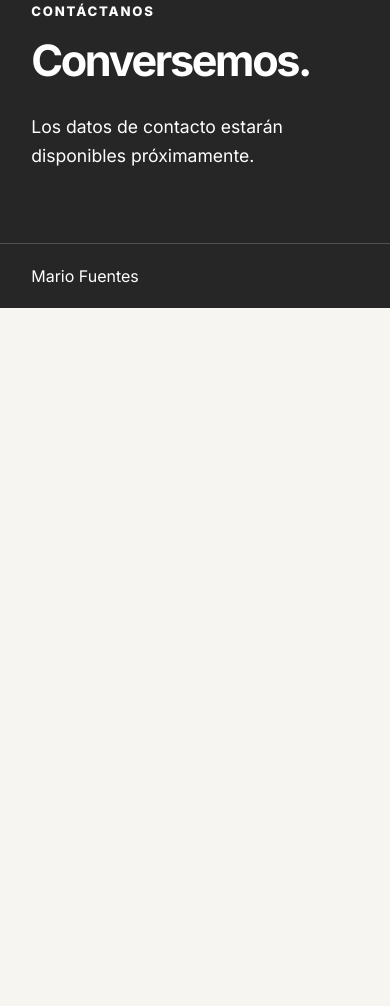
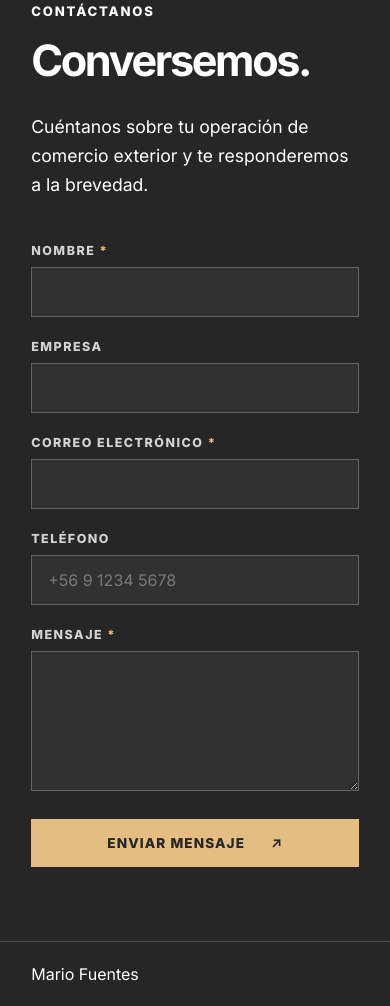
Before and after one commit to josemedina1/MarioFuentes, a React app: page / in a window 390 px wide. Shown: the part 2576-3582 px from the top of the page. Before the commit the page ends 2884 px from the top, so only its background shows below. Built offline with nearby package versions, Linux system fonts and the light colour scheme.

Commit message:
formulario contacto y menu

```diff
--- a/site.jsx
+++ b/site.jsx
@@ -4,6 +4,11 @@ import customs from './assets/aduanas.jpg';
 import exportsImage from './assets/exportacion.jpg';
 import importsImage from './assets/importacion.jpg';
 import './styles.css';
+
+// Correo que recibe los mensajes del formulario "Contáctanos".
+// Para cambiar el destino basta con modificar esta constante.
+const CONTACT_EMAIL = 'jmedina@tsgenviro.com';
+const CONTACT_ENDPOINT = `https://formsubmit.co/ajax/${CONTACT_EMAIL}`;
 
 const navigation = [
   ['#sobre-nosotros', 'Sobre nosotros'],
@@ -34,6 +39,87 @@ const slides = [
     description: 'Revisión documental y seguimiento de las operaciones de ingreso de mercancías, desde su llegada hasta su entrega.',
   },
 ];
+
+function ContactForm() {
+  const [status, setStatus] = useState('idle');
+  const [feedback, setFeedback] = useState('');
+
+  async function handleSubmit(event) {
+    event.preventDefault();
+    const form = event.currentTarget;
+    const data = Object.fromEntries(new FormData(form));
+
+    // Campo trampa para bots: si viene con contenido, se ignora el envío.
+    if (data._honey) return;
+
+    setStatus('sending');
+    setFeedback('');
+
+    try {
+      const response = await fetch(CONTACT_ENDPOINT, {
+        method: 'POST',
+        headers: { 'Content-Type': 'application/json', Accept: 'application/json' },
+        body: JSON.stringify({
+          Nombre: data.nombre,
+          Empresa: data.empresa || '—',
+          Correo: data.correo,
+          Teléfono: data.telefono || '—',
+          Mensaje: data.mensaje,
+          _replyto: data.correo,
+          _subject: `Nuevo contacto desde el sitio web: ${data.nombre}`,
+          _template: 'table',
+        }),
+      });
+      const result = await response.json().catch(() => ({}));
+
+      if (!response.ok || String(result.success) !== 'true') {
+        throw new Error(result.message || 'No fue posible enviar el mensaje.');
+      }
+
+      form.reset();
+      setStatus('success');
+      setFeedback('¡Gracias! Recibimos tu mensaje y te responderemos a la brevedad.');
+    } catch (error) {
+      setStatus('error');
+      setFeedback('No pudimos enviar tu mensaje. Por favor, inténtalo nuevamente en unos minutos.');
+      console.error('Error al enviar el formulario de contacto:', error);
+    }
+  }
+
+  const sending = status === 'sending';
+
+  return (
+    <form className="contact-form" onSubmit={handleSubmit}>
+      <div className="field">
+        <label htmlFor="contact-nombre">Nombre <span aria-hidden="true">*</span></label>
+        <input id="contact-nombre" name="nombre" type="text" autoComplete="name" required maxLength={120} />
+      </div>
+      <div className="field">
+        <label htmlFor="contact-empresa">Empresa</label>
+        <input id="contact-empresa" name="empresa" type="text" autoComplete="organization" maxLength={120} />
+      </div>
+      <div className="field">
+        <label htmlFor="contact-correo">Correo electrónico <span aria-hidden="true">*</span></label>
+        <input id="contact-correo" name="correo" type="email" autoComplete="email" required maxLength={160} />
+      </div>
+      <div className="field">
+        <label htmlFor="contact-telefono">Teléfono</label>
+        <input id="contact-telefono" name="telefono" type="tel" autoComplete="tel" maxLength={30} placeholder="+56 9 1234 5678" />
+      </div>
+      <div className="field field-full">
+        <label htmlFor="contact-mensaje">Mensaje <span aria-hidden="true">*</span></label>
+        <textarea id="contact-mensaje" name="mensaje" rows={5} required maxLength={3000} />
+      </div>
+      <input className="honeypot" type="text" name="_honey" tabIndex={-1} autoComplete="off" aria-hidden="true" />
+      <div className="form-footer field-full">
+        <button className="submit-button" type="submit" disabled={sending}>
+          {sending ? 'Enviando…' : 'Enviar mensaje'} <span aria-hidden="true">↗</span>
+        </button>
+        <p className={`form-feedback ${status}`} role="status" aria-live="polite">{feedback}</p>
+      </div>
+    </form>
+  );
+}
 
 function App() {
   const [menuOpen, setMenuOpen] = useState(false);
@@ -113,7 +199,8 @@ function App() {
         <section className="section contact" id="contactanos">
           <p className="eyebrow">Contáctanos</p>
           <h2>Conversemos.</h2>
-          <p>Los datos de contacto estarán disponibles próximamente.</p>
+          <p>Cuéntanos sobre tu operación de comercio exterior y te responderemos a la brevedad.</p>
+          <ContactForm />
         </section>
       </main>
       <footer>Mario Fuentes</footer>
--- a/styles.css
+++ b/styles.css
@@ -60,3 +60,28 @@ figcaption p { margin: 0; font-size: .95rem; line-height: 1.55; font-weight: 400
 @media (max-width: 400px) {
   figure img { aspect-ratio: 1; }
 }
+
+/* Formulario de contacto */
+.contact-form { display: grid; grid-template-columns: repeat(2, minmax(0, 1fr)); gap: 22px 28px; max-width: 880px; margin-top: 44px; }
+.field { display: grid; gap: 9px; }
+.field-full { grid-column: 1 / -1; }
+.field label { font-size: .78rem; font-weight: 800; letter-spacing: .12em; text-transform: uppercase; color: #ffffffcc; }
+.field label span { color: #e4bd82; }
+.field input, .field textarea { width: 100%; font: inherit; font-size: 1rem; color: #fff; background: #ffffff0d; border: 1px solid #ffffff40; border-radius: 0; padding: 14px 16px; transition: border-color 200ms ease, background-color 200ms ease; }
+.field textarea { resize: vertical; min-height: 140px; }
+.field input::placeholder { color: #ffffff59; }
+.field input:hover, .field textarea:hover { border-color: #ffffff80; }
+.field input:focus, .field textarea:focus { outline: none; border-color: #dcb87e; background: #ffffff14; }
+.field input:user-invalid, .field textarea:user-invalid { border-color: #e48282; }
+.honeypot { position: absolute; left: -10000px; width: 1px; height: 1px; opacity: 0; }
+.form-footer { display: flex; flex-wrap: wrap; align-items: center; gap: 18px 28px; margin-top: 6px; }
+.submit-button { display: inline-flex; align-items: center; gap: 26px; padding: 15px 26px; font-weight: 800; text-transform: uppercase; font-size: .85rem; letter-spacing: .08em; color: #262626; background: #e4bd82; border: 1px solid #e4bd82; transition: background-color 200ms ease, color 200ms ease; }
+.submit-button:hover:not(:disabled) { background: transparent; color: #e4bd82; }
+.submit-button:disabled { opacity: .6; cursor: progress; }
+.form-feedback { margin: 0; font-size: 1rem; line-height: 1.5; }
+.form-feedback.success { color: #a8d8a8; }
+.form-feedback.error { color: #f0a0a0; }
+@media (max-width: 640px) {
+  .contact-form { grid-template-columns: 1fr; }
+  .submit-button { width: 100%; justify-content: center; }
+}
```
Also changed, not shown: site.js (added, +38 -0 lines), .claude/launch.json (added), README.md, assets/Construction.webp (added), assets/Development.webp (added), assets/Hotels.webp (added), 1 other file.
